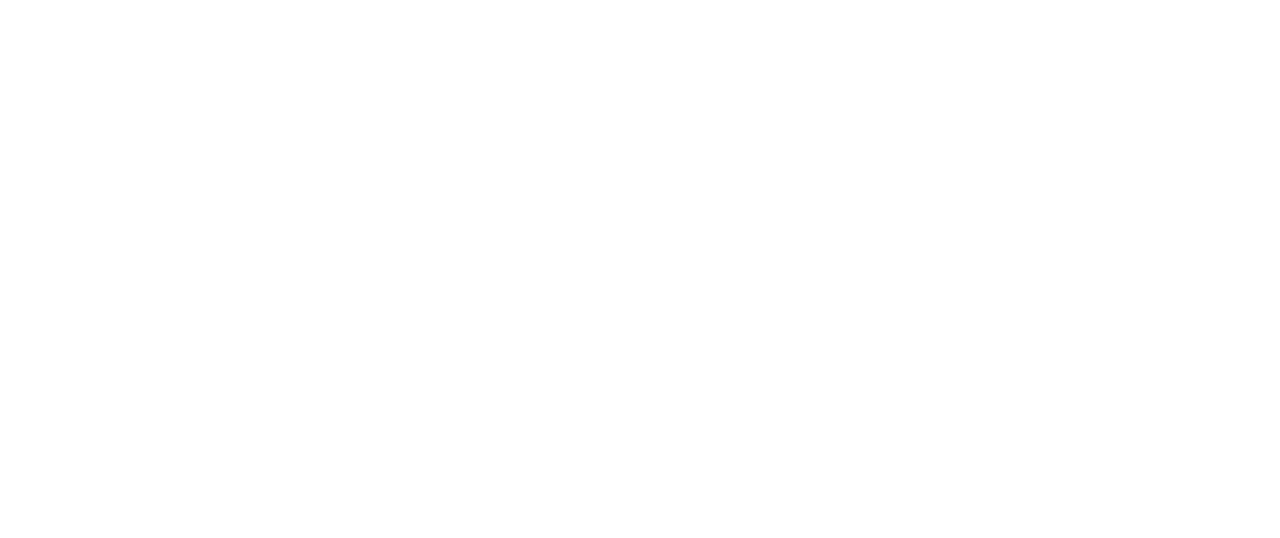
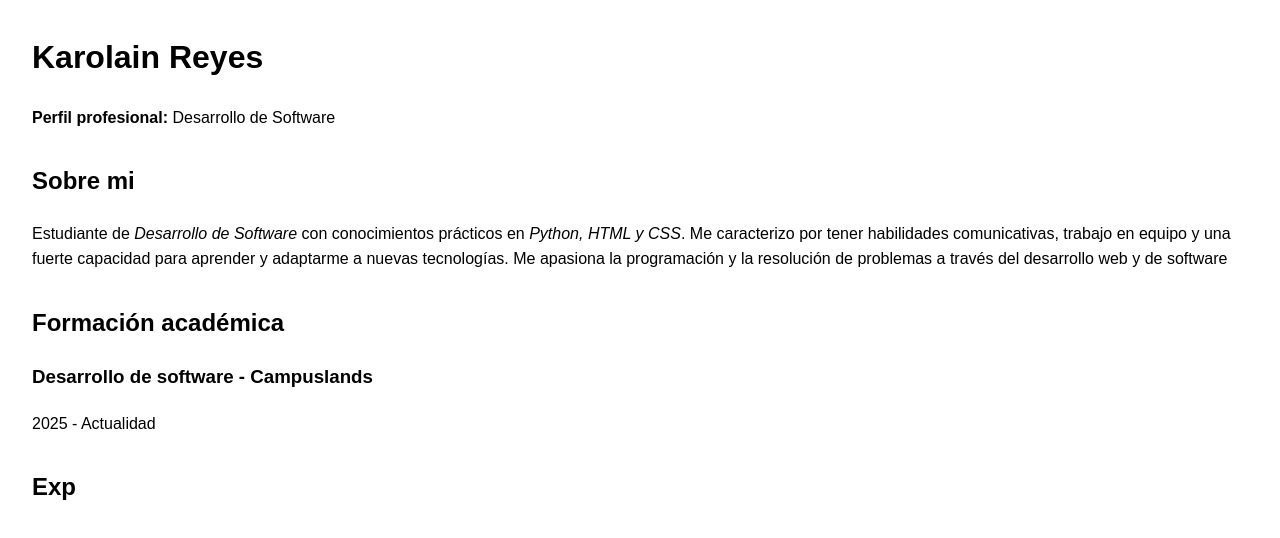
Before and after one commit to KarolainReyes/HOJA-DE-VIDA, a plain HTML site: page index.html in a window 1280 px wide. Drawn offline with Linux system fonts and the light colour scheme.

Commit message:
feat: :sparkles: add info
add info about profesional profile

by@KarolainReyes

```diff
--- /dev/null
+++ b/CSS/estilos.css
@@ -0,0 +1,78 @@
+* {
+    box-sizing: border-box;
+    margin: 0;
+    padding: 0;
+    }
+
+    body {
+    font-family: 'Segoe UI', sans-serif;
+    background: #f4f4f4;
+    color: #333;
+    line-height: 1.6;
+    padding: 2rem;
+    }
+
+    .container {
+    max-width: 900px;
+    margin: auto;
+    background: #fff;
+    padding: 2rem;
+    border-radius: 12px;
+    box-shadow: 0 2px 10px rgba(0,0,0,0.1);
+    }
+
+    header {
+    display: flex;
+    flex-direction: column;
+    align-items: center;
+    text-align: center;
+    margin-bottom: 2rem;
+    }
+
+    header img {
+    max-width: 150px;
+    border-radius: 50%;
+    margin-bottom: 1rem;
+    }
+
+    section, aside, footer {
+    margin-bottom: 2rem;
+    }
+
+    h1, h2 {
+    color: #007acc;
+    }
+
+    ul {
+    list-style-type: disc;
+    padding-left: 1.5rem;
+    }
+
+    a {
+    color: #007acc;
+    text-decoration: none;
+    }
+
+    a:hover {
+    text-decoration: underline;
+    }
+
+    .flex {
+    display: flex;
+    flex-wrap: wrap;
+    gap: 2rem;
+    }
+
+    .column {
+    flex: 1 1 300px;
+    }
+
+    @media (max-width: 600px) {
+    header {
+        flex-direction: column;
+    }
+
+        .flex {
+        flex-direction: column;
+    }
+    }
--- a/index.html
+++ b/index.html
@@ -1,11 +1,38 @@
 <!DOCTYPE html>
-<html lang="en">
+<html lang="es">
 <head>
     <meta charset="UTF-8">
     <meta name="viewport" content="width=device-width, initial-scale=1.0">
-    <title>HOJA DE VIDA KAROL</title>
+    <title>Hoja de vida - Karolain Reyes</title>
+    <style>
+        body{
+            font-family: Arial, Helvetica, sans-serif; line-height: 1.6; margin: 2rem;}
+        header, section, footer {margin-bottom: 2rem;}
+        image{max-width: 150px; border-radius: 50%;}
+    </style>
 </head>
 <body>
+    <div class="container">
+        <header>
+            <h1>Karolain Reyes</h1>
+            <p><strong>Perfil profesional:</strong> Desarrollo de Software</p>
+        </header>
+        <section>
+            <h2>Sobre mi</h2>
+            <article>
+                <p>Estudiante de <em>Desarrollo de Software</em> con conocimientos prácticos en <i>Python, HTML y CSS</i>. Me caracterizo por tener habilidades comunicativas, trabajo en equipo y una fuerte capacidad para aprender y adaptarme a nuevas tecnologías. Me apasiona la programación y la resolución de problemas a través del desarrollo web y de software</p>
+            </article>
+        </section>
+        <section>
+            <h2>Formación académica</h2>
+            <article>
+                <h3>Desarrollo de software - Campuslands</h3>
+                <p>2025 - Actualidad</p>
+            </article>
+        </section>
+        <section>
+            <h2>Exp</h2>
+        </section>
 
 </body>
 </html>
```
Also changed, not shown: image/FOTO KAROL (1).jpg (added).
